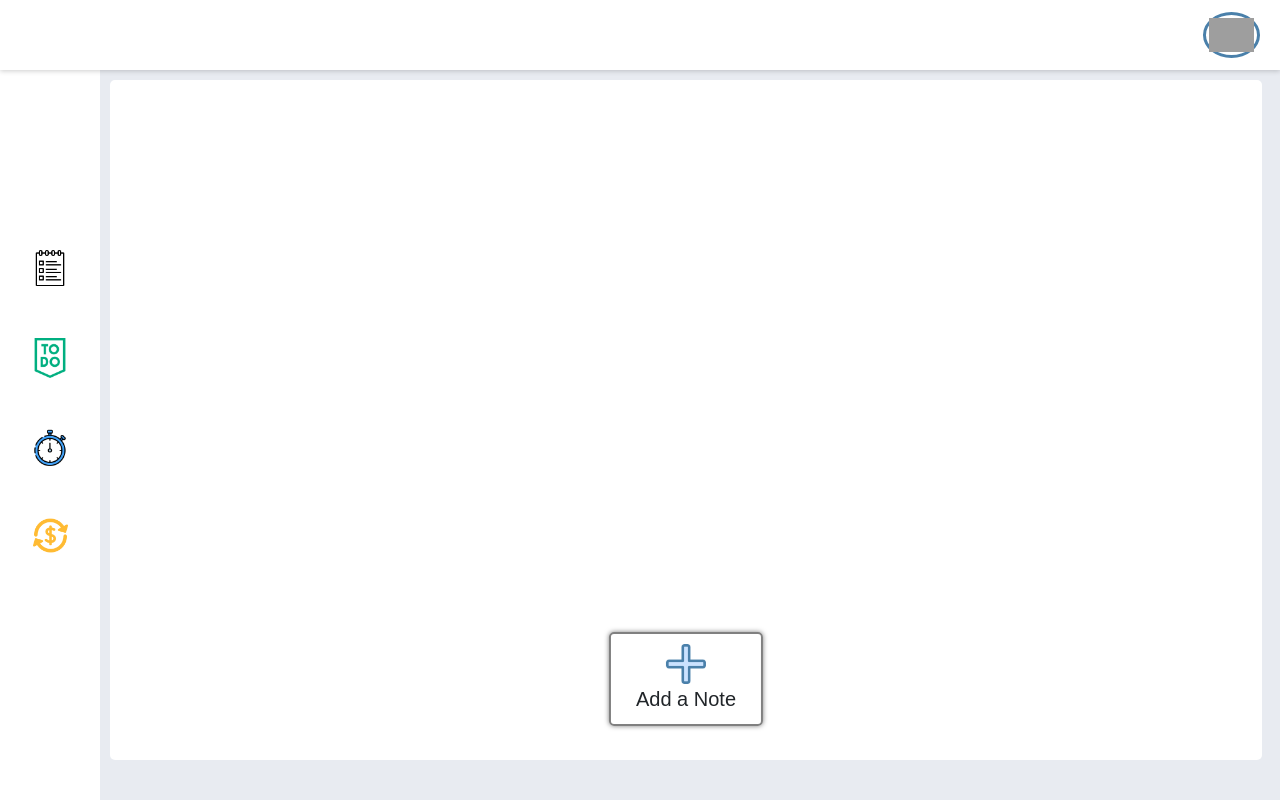
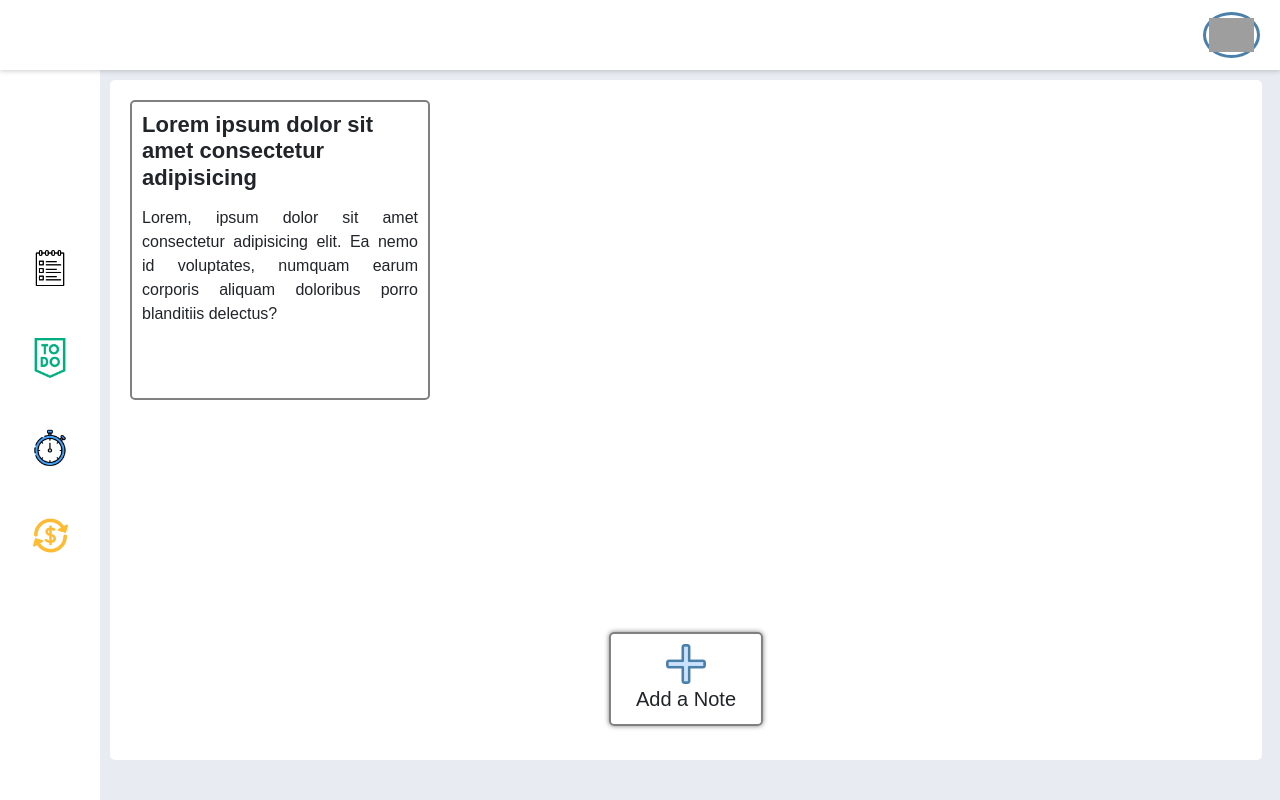
Before and after one commit to shafik720/Note-Taking-App---Client, a React (Create React App) app: page / in a window 1280 px wide. Built offline with nearby package versions, Linux system fonts and the light colour scheme; grey boxes are pictures that could not be loaded.

Commit message:
adding note

```diff
--- a/src/Pages/ContentBox/NotepadContent/NotepadContent.css
+++ b/src/Pages/ContentBox/NotepadContent/NotepadContent.css
@@ -63,3 +63,23 @@
 .submenu-icon{
     text-align: center;
 }
+
+
+
+.note-display{
+    max-width: 300px;
+    border: 2px solid grey;
+    padding: 10px ;
+    min-height: 300px;
+    border-radius: 5px;
+    margin: 20px;
+}
+
+.note-display h2{
+    font-size: 22px;
+    font-weight: 600;
+}
+.note-body{
+    text-align: justify;
+    margin-top: 15px;
+}
--- a/src/Pages/ContentBox/NotepadContent/NotepadContent.js
+++ b/src/Pages/ContentBox/NotepadContent/NotepadContent.js
@@ -4,12 +4,12 @@ import './NotepadContent.css';
 
 const NotepadContent = () => {
     const addNote = () =>{
-
         // opening popup display
         document.querySelector('.popup-parent').classList.add('active');
     }
     return (
         <div className='notepad-div'>
+    {/* ------------------ option menu starts here --------------- */}
             <div className="add-button d-none">
                 <img src={addIcon} alt="" />
                 <p>Add a Note</p>
@@ -20,6 +20,16 @@ const NotepadContent = () => {
                     <p>Add a Note</p>
                 </div>
             </div>
+    {/* ------------------ option menu ends here --------------- */}
+
+            <div className="note-display">
+                <div className="note-header">
+                    <h2>Lorem ipsum dolor sit amet consectetur adipisicing </h2>
+                </div>
+                <div className="note-body">
+                    <p>Lorem, ipsum dolor sit amet consectetur adipisicing elit. Ea nemo id voluptates, numquam earum corporis aliquam doloribus porro blanditiis delectus?</p>
+                </div>
+            </div>
         </div>
     );
 };
--- a/src/Pages/PopupNotepad/PopupNotepad.js
+++ b/src/Pages/PopupNotepad/PopupNotepad.js
@@ -3,6 +3,7 @@ import './PopupNotepad.css';
 import { useForm } from "react-hook-form";
 import { FontAwesomeIcon } from '@fortawesome/react-fontawesome';
 import { faMultiply } from '@fortawesome/free-solid-svg-icons';
+import { addToDb } from '../../Utilities/LocalStorage/getDb';
 
 
 
@@ -10,6 +11,7 @@ const PopupNotepad = () => {
     const { register, reset, handleSubmit, watch, formState: { errors } } = useForm();
     const onSubmit = (data) => {
         console.log(data);
+        addToDb(data);
     };
 
     // closing 'Add Note' popup display
--- /dev/null
+++ b/src/utilities/LocalStorage/getDb.js
@@ -0,0 +1,17 @@
+
+function addToDb(data){
+    const dbData = JSON.parse(localStorage.getItem('notePad') || '[]');
+    dbData.push(data);
+    localStorage.setItem( 'notePad', JSON.stringify(dbData));
+}
+
+function getDataFromDb(){
+
+}
+
+
+
+
+export {
+    addToDb
+}
```
